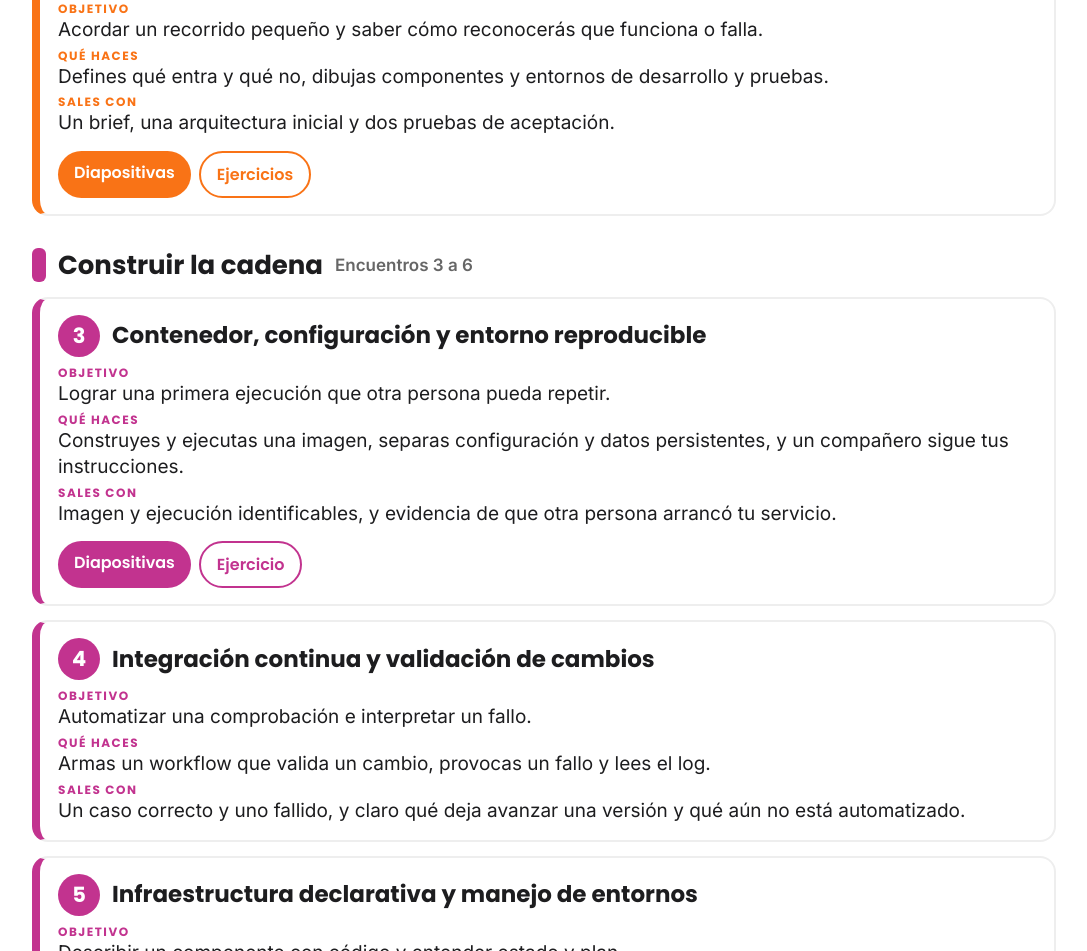
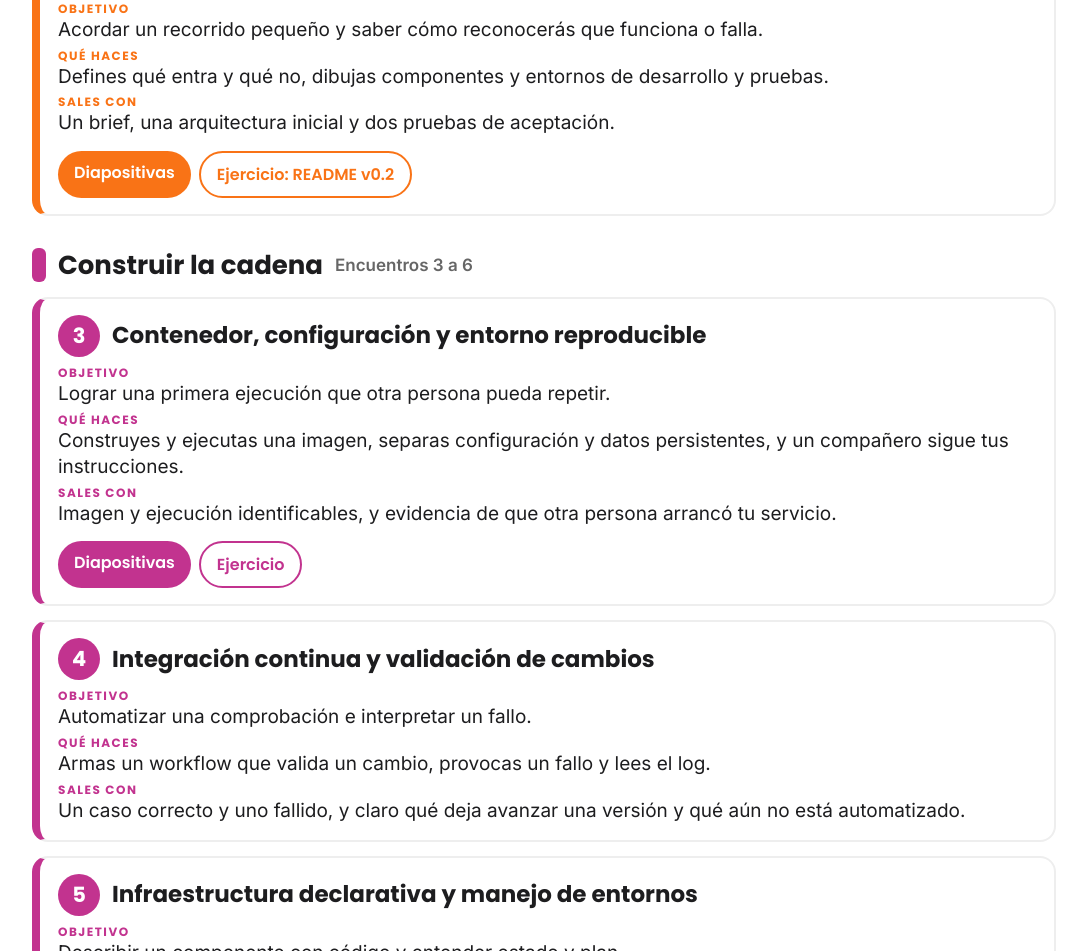
Before and after one commit to santiagohenao97/estudia-nube, a plain HTML site: page index.html in a window 1280 px wide. Shown: the part 1030-1981 px from the top of the page, without its empty margins (96-1183 px from the left). Drawn offline with Linux system fonts and the light colour scheme.

Commit message:
Encuentro 2: el ejercicio es el README v0.1 → v0.2

```diff
--- a/index.html
+++ b/index.html
@@ -51,7 +51,7 @@ h2{font:700 clamp(22px,5vw,32px) Poppins;color:var(--m);margin-bottom:6px}
 <div class="row"><u>OBJETIVO</u>Acordar un recorrido pequeño y saber cómo reconocerás que funciona o falla.</div>
 <div class="row"><u>QUÉ HACES</u>Defines qué entra y qué no, dibujas componentes y entornos de desarrollo y pruebas.</div>
 <div class="row"><u>SALES CON</u>Un brief, una arquitectura inicial y dos pruebas de aceptación.</div>
-<div class="lk"><a class="" href="diapositivas/E02-alcance-pruebas.html">Diapositivas</a><a class="alt" href="https://github.com/santiagohenao97/reservas-canchas/blob/main/EJERCICIOS.md" target="_blank" rel="noopener">Ejercicios</a></div></div>
+<div class="lk"><a class="" href="diapositivas/E02-alcance-pruebas.html">Diapositivas</a><a class="alt" href="https://github.com/santiagohenao97/estudia-nube/tree/main/ejercicios/E02" target="_blank" rel="noopener">Ejercicio: README v0.2</a></div></div>
 
 <div class="ph" style="--c:var(--m)">Construir la cadena <em>Encuentros 3 a 6</em></div>
 <div class="enc m"><h3><b>3</b>Contenedor, configuración y entorno reproducible</h3>
```
Also changed, not shown: 4 other files.
